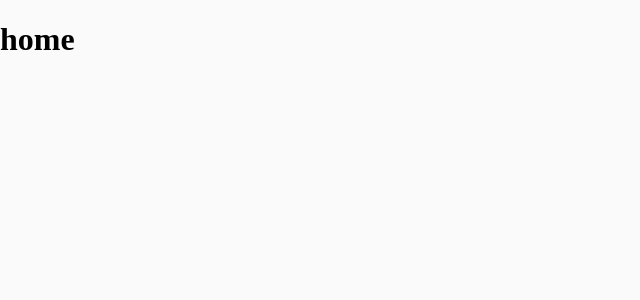
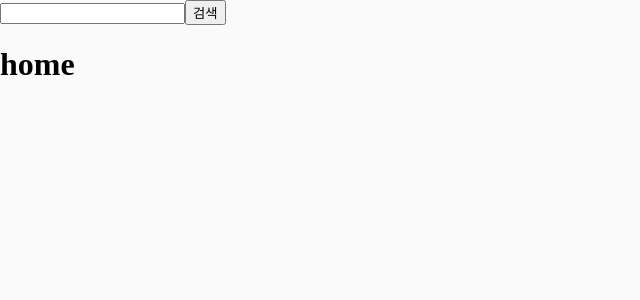
Before and after one commit to yheedev/onebite-nextjs-client, a Next.js app: page / in a window 1280 px wide. Shown: the top 300 px of the page, without its empty margins (0-640 px from the left). Built offline with nearby package versions, Linux system fonts and the light colour scheme.

Commit message:
34강: react server components

```diff
--- a/src/app/(with-searchbar)/search/layout.tsx
+++ b/src/app/(with-searchbar)/layout.tsx
@@ -1,9 +1,11 @@
+import SearchBar from "./searchBar";
+
 import { ReactNode } from "react";
 
 export default function Layout({ children }: { children: ReactNode }) {
   return (
     <>
-      <p>임시 서치바</p>
+      <SearchBar />
       {children}
     </>
   );
--- /dev/null
+++ b/src/app/(with-searchbar)/searchBar.tsx
@@ -0,0 +1,17 @@
+"use client";
+
+import { useState } from "react";
+
+export default function SearchBar() {
+  const [search, setSearch] = useState("");
+  const onChangeSearch = (e: React.ChangeEvent<HTMLInputElement>) => {
+    setSearch(e.target.value);
+  };
+
+  return (
+    <>
+      <input value={search} onChange={onChangeSearch} />
+      <button>검색</button>
+    </>
+  );
+}
```
